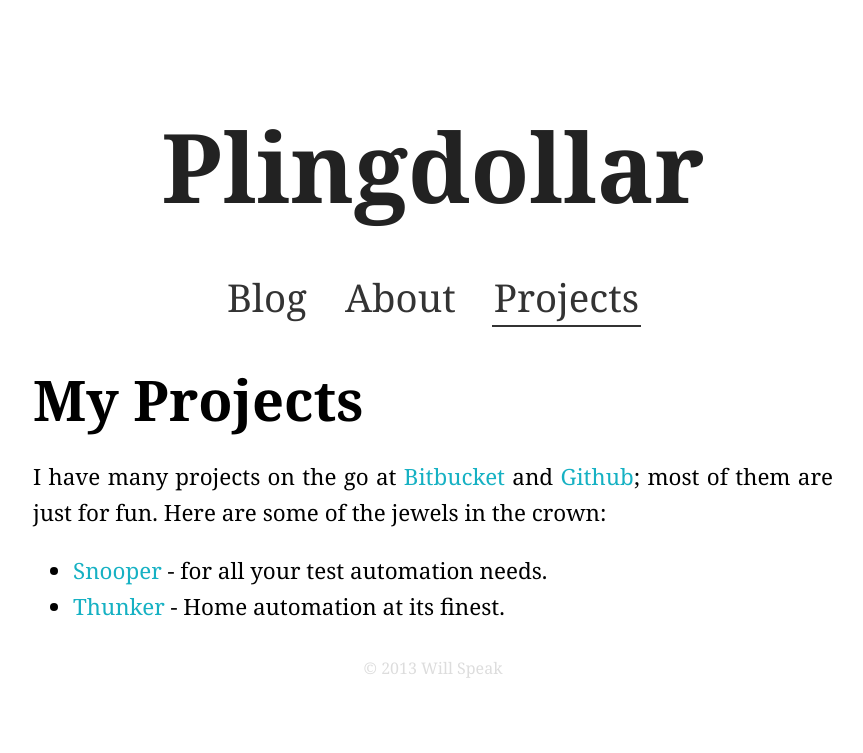
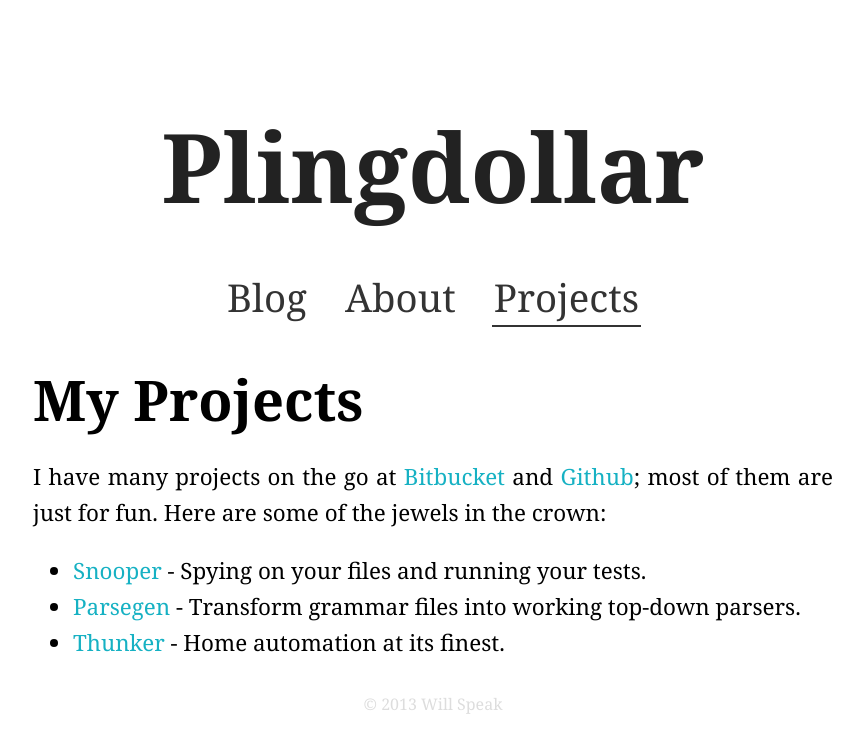
Before and after one commit to iwillspeak/iwillspeak.github.io, a Jekyll site: the page built from projects.md, in a window 1280 px wide. Shown: the top 753 px of the page, without its empty margins (207-1070 px from the left). Built offline with Jekyll 4.4.1, drawn with Linux system fonts in a browser that asks for light colours.

Commit message:
Update Projects Page

```diff
--- a/projects.md
+++ b/projects.md
@@ -8,5 +8,6 @@ title: Projects
 
 I have many projects on the go at [Bitbucket](http://bitbucket.org/iwillspeak) and [Github](http://github.com/iwillspeak); most of them are just for fun. Here are some of the jewels in the crown:
 
-* [Snooper](http://github.com/iwillspeak/snooper) - for all your test automation needs.
+* [Snooper](http://github.com/iwillspeak/snooper) - Spying on your files and running your tests.
+* [Parsegen](http://github.com/iwillspeak/Parsegen) - Transform grammar files into working top-down parsers.
 * [Thunker](https://vimeo.com/66365606) - Home automation at its finest.
```
